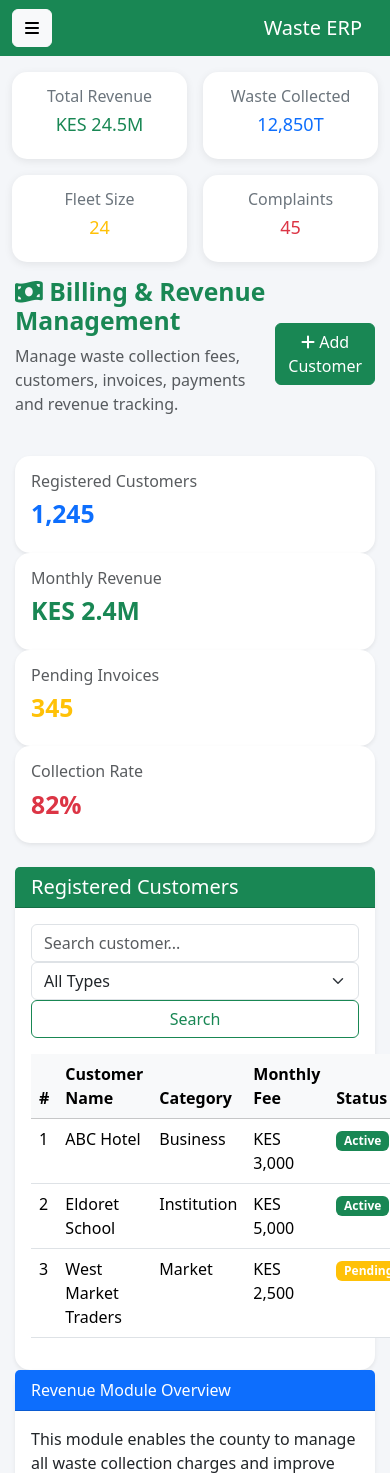
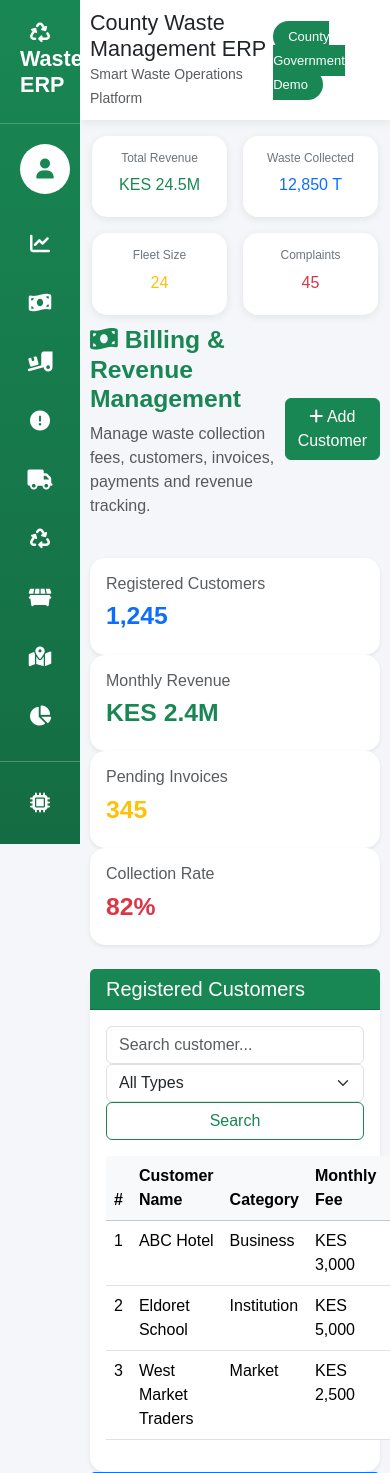
Before and after one commit to zumatech1540/county_waste_erp, a Django app: page /billing/ in a window 390 px wide; the page is wider, and only the part inside the window is pictured. Shown: the top 1473 px of that part. Run offline with Django 5.2, Linux system fonts and the light colour scheme.

Commit message:
Improved responsive mobile dashboard layout

```diff
--- a/templates/base.html
+++ b/templates/base.html
@@ -16,21 +16,78 @@
     <style>
 
         body{
+            margin:0;
+            padding:0;
             background:#f4f6f9;
             overflow-x:hidden;
+            font-family:Arial, sans-serif;
         }
 
-        /* DESKTOP SIDEBAR */
+        /* SIDEBAR */
 
         .sidebar{
             position:fixed;
             top:0;
             left:0;
-            width:260px;
+            width:250px;
             height:100vh;
             background:linear-gradient(180deg,#198754,#146c43);
             overflow-y:auto;
             z-index:1000;
+        }
+
+        .sidebar::-webkit-scrollbar{
+            width:6px;
+        }
+
+        .sidebar::-webkit-scrollbar-thumb{
+            background:rgba(255,255,255,.3);
+            border-radius:10px;
+        }
+
+        .logo-box{
+            text-align:center;
+            padding:20px;
+            border-bottom:1px solid rgba(255,255,255,.2);
+        }
+
+        .logo-box h4{
+            color:white;
+            margin-bottom:5px;
+            font-weight:bold;
+        }
+
+        .logo-box p{
+            color:#d8f3dc;
+            font-size:12px;
+            margin:0;
+        }
+
+        .user-box{
+            text-align:center;
+            padding:20px;
+        }
+
+        .user-avatar{
+            width:70px;
+            height:70px;
+            border-radius:50%;
+            background:white;
+            color:#198754;
+            display:flex;
+            align-items:center;
+            justify-content:center;
+            margin:auto;
+            font-size:30px;
+        }
+
+        .menu-title{
+            color:#d8f3dc;
+            font-size:12px;
+            text-transform:uppercase;
+            padding-left:20px;
+            margin-top:15px;
+            margin-bottom:10px;
         }
 
         .sidebar a{
@@ -51,54 +108,15 @@
             width:25px;
         }
 
-        .logo-box{
-            padding:25px;
-            text-align:center;
-            border-bottom:1px solid rgba(255,255,255,.2);
+        /* MAIN CONTENT */
+
+        .main-content{
+            margin-left:250px;
+            width:calc(100% - 250px);
+            min-height:100vh;
         }
 
-        .logo-box h4{
-            color:white;
-        }
-
-        .logo-box p{
-            color:#d8f3dc;
-            margin:0;
-            font-size:13px;
-        }
-
-        .user-box{
-            text-align:center;
-            padding:20px;
-        }
-
-        .user-avatar{
-            width:70px;
-            height:70px;
-            background:white;
-            color:#198754;
-            border-radius:50%;
-            display:flex;
-            justify-content:center;
-            align-items:center;
-            margin:auto;
-            font-size:30px;
-        }
-
-        .menu-title{
-            color:#d8f3dc;
-            font-size:12px;
-            padding-left:20px;
-            margin-top:15px;
-            text-transform:uppercase;
-        }
-
-        /* CONTENT */
-
-        .main-content{
-            margin-left:260px;
-            min-height:100vh;
-        }
+        /* TOPBAR */
 
         .topbar{
             background:white;
@@ -114,11 +132,10 @@
             color:white;
             padding:8px 15px;
             border-radius:20px;
+            font-size:13px;
         }
 
-        .content-area{
-            padding:20px;
-        }
+        /* STATS */
 
         .quick-stat{
             background:white;
@@ -131,6 +148,13 @@
 
         .quick-stat h6{
             color:#6c757d;
+            margin-bottom:10px;
+        }
+
+        /* CONTENT */
+
+        .content-area{
+            padding:20px;
         }
 
         .card{
@@ -144,25 +168,56 @@
         @media(max-width:991px){
 
             .sidebar{
+                width:80px;
+            }
+
+            .sidebar .menu-title,
+            .sidebar .logo-box p,
+            .sidebar .user-box h6{
                 display:none;
             }
 
+            .sidebar a{
+                text-align:center;
+                padding:15px 5px;
+                margin:5px;
+            }
+
+            .sidebar a span{
+                display:none;
+            }
+
+            .sidebar i{
+                width:auto;
+                font-size:20px;
+            }
+
+            .user-avatar{
+                width:50px;
+                height:50px;
+                font-size:20px;
+            }
+
             .main-content{
-                margin-left:0;
+                margin-left:80px;
+                width:calc(100% - 80px);
+            }
+
+            .topbar{
+                padding:10px;
             }
 
             .content-area{
-                padding:15px;
-            }
-
-            .topbar{
-                display:none;
+                padding:10px;
             }
 
             .quick-stat h4{
-                font-size:18px;
+                font-size:16px;
             }
 
+            .quick-stat h6{
+                font-size:12px;
+            }
         }
 
     </style>
@@ -171,103 +226,16 @@
 
 <body>
 
-<!-- MOBILE NAVBAR -->
+<!-- SIDEBAR -->
 
-<nav class="navbar navbar-dark bg-success d-lg-none sticky-top">
-
-    <div class="container-fluid">
-
-        <button class="btn btn-light"
-                data-bs-toggle="offcanvas"
-                data-bs-target="#mobileSidebar">
-
-            <i class="fas fa-bars"></i>
-
-        </button>
-
-        <span class="navbar-brand">
-            Waste ERP
-        </span>
-
-    </div>
-
-</nav>
-
-<!-- MOBILE SIDEBAR -->
-
-<div class="offcanvas offcanvas-start text-bg-success"
-     tabindex="-1"
-     id="mobileSidebar">
-
-    <div class="offcanvas-header">
-
-        <h5 class="offcanvas-title">
-            <i class="fas fa-recycle"></i>
-            Waste ERP
-        </h5>
-
-        <button type="button"
-                class="btn-close btn-close-white"
-                data-bs-dismiss="offcanvas">
-        </button>
-
-    </div>
-
-    <div class="offcanvas-body">
-
-        <a href="{% url 'dashboard' %}" class="nav-link text-white">
-            <i class="fas fa-chart-line"></i> Dashboard
-        </a>
-
-        <a href="{% url 'customers' %}" class="nav-link text-white">
-            <i class="fas fa-money-bill-wave"></i> Billing
-        </a>
-
-        <a href="{% url 'routes' %}" class="nav-link text-white">
-            <i class="fas fa-truck-loading"></i> Collection
-        </a>
-
-        <a href="{% url 'complaints' %}" class="nav-link text-white">
-            <i class="fas fa-exclamation-circle"></i> Complaints
-        </a>
-
-        <a href="{% url 'vehicles' %}" class="nav-link text-white">
-            <i class="fas fa-truck"></i> Fleet
-        </a>
-
-        <a href="{% url 'inventory' %}" class="nav-link text-white">
-            <i class="fas fa-recycle"></i> Recycling
-        </a>
-
-        <a href="{% url 'truck_entries' %}" class="nav-link text-white">
-            <i class="fas fa-dumpster"></i> Landfill
-        </a>
-
-        <a href="{% url 'gis_dashboard' %}" class="nav-link text-white">
-            <i class="fas fa-map-marked-alt"></i> GIS Mapping
-        </a>
-
-        <a href="{% url 'reports_dashboard' %}" class="nav-link text-white">
-            <i class="fas fa-chart-pie"></i> Reports
-        </a>
-
-    </div>
-
-</div>
-
-<!-- DESKTOP SIDEBAR -->
-
-<div class="sidebar d-none d-lg-block">
+<div class="sidebar">
 
     <div class="logo-box">
-
         <h4>
             <i class="fas fa-recycle"></i>
-            Waste ERP
+            <span>Waste ERP</span>
         </h4>
-
-        <p>County Waste Management System</p>
-
+        <p>County Waste Management</p>
     </div>
 
     <div class="user-box">
@@ -277,7 +245,7 @@
         </div>
 
         <h6 class="text-white mt-3">
-            County Administrator
+            Administrator
         </h6>
 
     </div>
@@ -288,48 +256,91 @@
 
     <a href="{% url 'dashboard' %}">
         <i class="fas fa-chart-line"></i>
-        Executive Dashboard
+        <span>Executive Dashboard</span>
     </a>
 
     <a href="{% url 'customers' %}">
         <i class="fas fa-money-bill-wave"></i>
-        Billing & Revenue
+        <span>Billing & Revenue</span>
     </a>
 
     <a href="{% url 'routes' %}">
         <i class="fas fa-truck-loading"></i>
-        Collection Management
+        <span>Collection Management</span>
     </a>
 
     <a href="{% url 'complaints' %}">
         <i class="fas fa-exclamation-circle"></i>
-        Citizen Complaints
+        <span>Citizen Complaints</span>
     </a>
 
     <a href="{% url 'vehicles' %}">
         <i class="fas fa-truck"></i>
-        Fleet Management
+        <span>Fleet Management</span>
     </a>
 
     <a href="{% url 'inventory' %}">
         <i class="fas fa-recycle"></i>
-        Recycling Management
+        <span>Recycling Management</span>
     </a>
 
     <a href="{% url 'truck_entries' %}">
         <i class="fas fa-dumpster"></i>
-        Landfill Management
+        <span>Landfill Management</span>
     </a>
 
     <a href="{% url 'gis_dashboard' %}">
         <i class="fas fa-map-marked-alt"></i>
-        GIS Mapping
+        <span>GIS Mapping</span>
     </a>
 
     <a href="{% url 'reports_dashboard' %}">
         <i class="fas fa-chart-pie"></i>
-        Reports & Analytics
+        <span>Reports & Analytics</span>
     </a>
+
+    <hr class="text-white">
+
+    <div class="menu-title">
+        Future Modules
+    </div>
+
+    <a href="#">
+        <i class="fas fa-microchip"></i>
+        <span>Smart Bins</span>
+    </a>
+
+    <a href="#">
+        <i class="fas fa-users"></i>
+        <span>Staff & HR</span>
+    </a>
+
+    <a href="#">
+        <i class="fas fa-boxes"></i>
+        <span>Procurement</span>
+    </a>
+
+    <a href="#">
+        <i class="fas fa-leaf"></i>
+        <span>Environmental</span>
+    </a>
+
+    <a href="#">
+        <i class="fas fa-globe"></i>
+        <span>Citizen Portal</span>
+    </a>
+
+    <a href="#">
+        <i class="fas fa-brain"></i>
+        <span>AI Analytics</span>
+    </a>
+
+    <a href="#">
+        <i class="fas fa-cog"></i>
+        <span>Settings</span>
+    </a>
+
+    <br><br><br>
 
 </div>
 
@@ -337,24 +348,33 @@
 
 <div class="main-content">
 
+    <!-- TOPBAR -->
+
     <div class="topbar">
 
         <div class="d-flex justify-content-between align-items-center">
 
             <div>
-                <h4 class="mb-0">County Waste Management ERP</h4>
+                <h4 class="mb-0">
+                    County Waste Management ERP
+                </h4>
+
                 <small class="text-muted">
                     Smart Waste Operations Platform
                 </small>
             </div>
 
-            <span class="county-badge">
-                County Government Demo
-            </span>
+            <div>
+                <span class="county-badge">
+                    County Government Demo
+                </span>
+            </div>
 
         </div>
 
     </div>
+
+    <!-- QUICK STATS -->
 
     <div class="container-fluid mt-3">
 
@@ -370,7 +390,7 @@
             <div class="col-6 col-lg-3">
                 <div class="quick-stat">
                     <h6>Waste Collected</h6>
-                    <h4 class="text-primary">12,850T</h4>
+                    <h4 class="text-primary">12,850 T</h4>
                 </div>
             </div>
 
@@ -392,6 +412,8 @@
 
     </div>
 
+    <!-- PAGE CONTENT -->
+
     <div class="content-area">
 
         {% block content %}
@@ -401,7 +423,5 @@
 
 </div>
 
-<script src="https://cdn.jsdelivr.net/npm/bootstrap@5.3.3/dist/js/bootstrap.bundle.min.js"></script>
-
 </body>
 </html>
```
